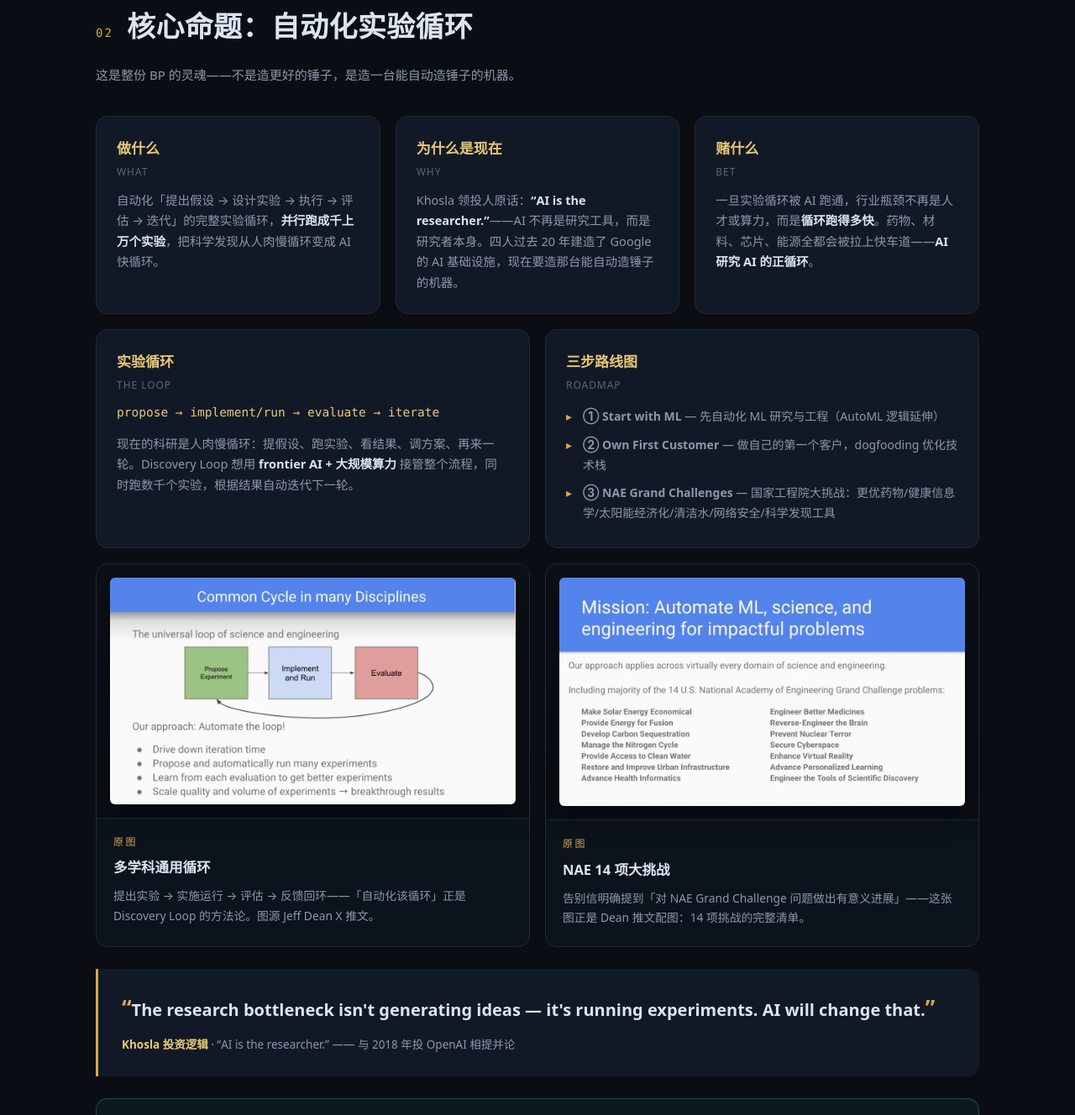
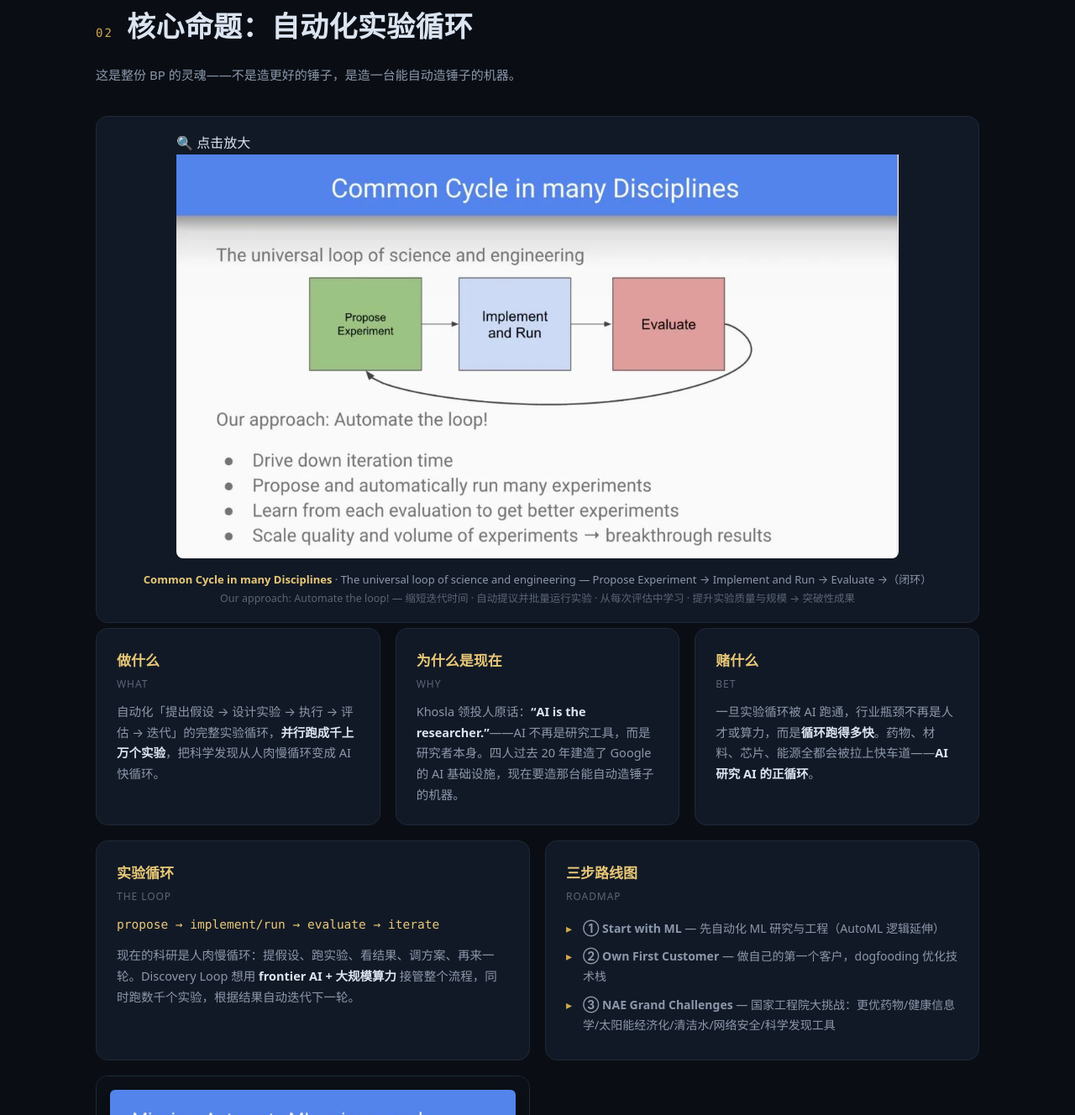
Before and after one commit to jasoneip01-pixel/discovery-loop-bp, a plain HTML site: page index.html in a window 1280 px wide. Shown: the part 2539-3867 px from the top of the page at 84% size. Drawn offline with Linux system fonts and the light colour scheme.

Commit message:
v9.1: 核心命题板块优化 — 循环图提升为主视觉横幅(Common Cycle in many Disciplines + Automate the loop! 全宽+lightbox)，NAE卡独立保留

```diff
--- a/index.html
+++ b/index.html
@@ -190,6 +190,13 @@ td .ok{color:var(--green)}td .warn{color:var(--yellow)}td .bad{color:var(--red)}
 .letter-quote .lq{font-size:14.5px;color:var(--ink-dim);line-height:1.8}
 .letter-quote .lq b{color:var(--gold-bright)}
 .letter-quote .lq-src{margin-top:8px;font-size:12px;color:var(--ink-faint)}
+/* ===== THESIS HERO ===== */
+.thesis-hero{margin:22px 0 6px;background:var(--card);border:1px solid var(--line);border-radius:var(--radius);padding:18px;overflow:hidden}
+.thesis-hero .frame{width:100%;max-width:860px;margin:0 auto;border-radius:var(--radius-sm);overflow:hidden;cursor:zoom-in;position:relative}
+.thesis-hero .frame img{width:100%;height:auto;display:block}
+.thesis-hero .th-cap{margin-top:14px;font-size:13px;color:var(--ink-dim);line-height:1.7;text-align:center}
+.thesis-hero .th-cap b{color:var(--gold-bright)}
+.thesis-hero .th-cap .th-approach{color:var(--ink-faint);font-size:12.5px}
 /* ===== FOLD ===== */
 details.fold{background:var(--card2);border:1px solid var(--line);border-radius:var(--radius-sm);padding:0;margin:18px 0}
 details.fold summary{cursor:pointer;padding:14px 18px;font-size:13.5px;font-weight:600;color:var(--gold-bright);list-style:none;display:flex;align-items:center;gap:8px}
@@ -346,6 +353,10 @@ footer b{color:var(--ink-dim)}
       <h2 class="sec-title">核心命题：自动化实验循环</h2>
       <p class="sec-sub">这是整份 BP 的灵魂——不是造更好的锤子，是造一台能自动造锤子的机器。</p>
     </div>
+    <div class="thesis-hero">
+      <div class="frame" data-lb="loop_diagram.webp" data-cap="Common Cycle in many Disciplines — 科学与工程通用循环图（Jeff Dean X 推文截图）"><span class="zoom-hint">🔍 点击放大</span><img src="loop_diagram.webp" alt="Common Cycle in many Disciplines 通用循环图" width="1150" height="642"></div>
+      <div class="th-cap"><b>Common Cycle in many Disciplines</b> · The universal loop of science and engineering — Propose Experiment → Implement and Run → Evaluate →（闭环）<br><span class="th-approach">Our approach: Automate the loop! — 缩短迭代时间 · 自动提议并批量运行实验 · 从每次评估中学习 · 提升实验质量与规模 → 突破性成果</span></div>
+    </div>
     <div class="grid g3">
       <div class="card"><h3>做什么<span class="en">What</span></h3><p>自动化「提出假设 → 设计实验 → 执行 → 评估 → 迭代」的完整实验循环，<b>并行跑成千上万个实验</b>，把科学发现从人肉慢循环变成 AI 快循环。</p></div>
       <div class="card"><h3>为什么是现在<span class="en">Why</span></h3><p>Khosla 领投人原话：<b>“AI is the researcher.”</b>——AI 不再是研究工具，而是研究者本身。四人过去 20 年建造了 Google 的 AI 基础设施，现在要造那台能自动造锤子的机器。</p></div>
@@ -365,14 +376,6 @@ footer b{color:var(--ink-dim)}
       </div>
     </div>
     <div class="grid g2" style="margin-top:18px">
-      <div class="bp-card">
-        <div class="frame" data-lb="loop_diagram.webp" data-cap="自动化实验循环流程图（Jeff Dean X 推文截图）"><span class="zoom-hint">🔍 点击放大</span><img src="loop_diagram.webp" alt="自动化实验循环流程图" width="1150" height="642"></div>
-        <div class="body">
-          <div class="num">原图</div>
-          <h3>多学科通用循环</h3>
-          <p>提出实验 → 实施运行 → 评估 → 反馈回环——「自动化该循环」正是 Discovery Loop 的方法论。图源 Jeff Dean X 推文。</p>
-        </div>
-      </div>
       <div class="bp-card">
         <div class="frame" data-lb="nae_challenges.webp" data-cap="14 项 NAE Grand Challenges（Jeff Dean X 推文截图）"><span class="zoom-hint">🔍 点击放大</span><img src="nae_challenges.webp" alt="NAE 14 项大挑战" width="1146" height="646"></div>
         <div class="body">
```
